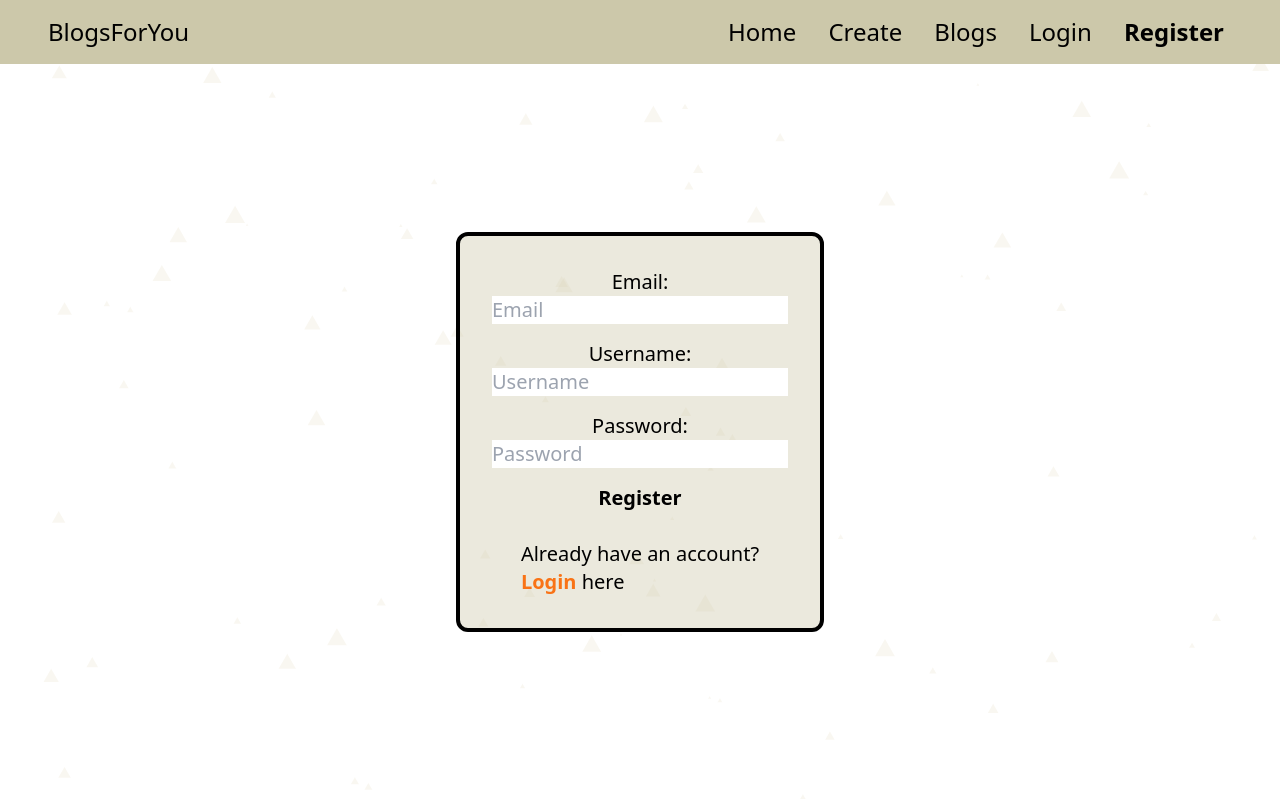
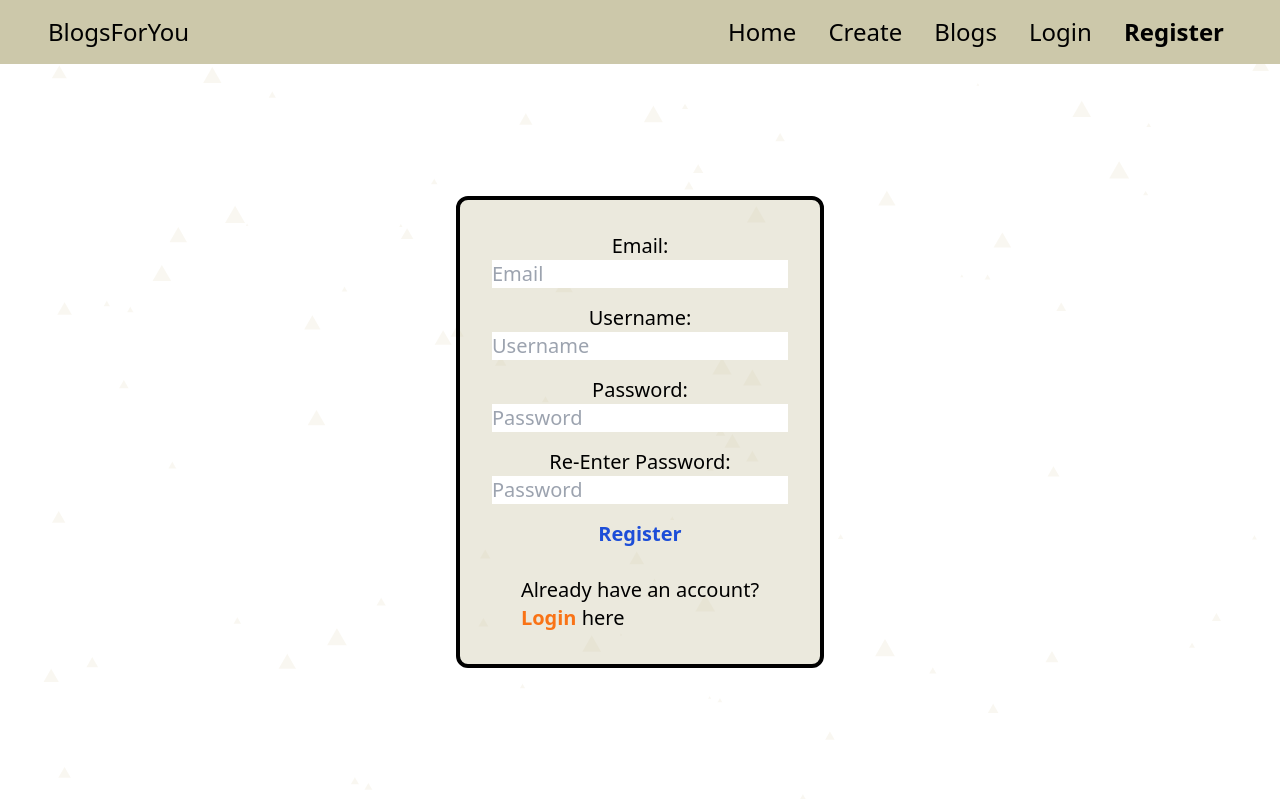
Before and after one commit to alimoid14/BlogsForYou-frontend, a Next.js app: page /register in a window 1280 px wide. Shown: the top 800 px of the page. Built offline with nearby package versions, Linux system fonts and the light colour scheme; no server answers.

Commit message:
Password validation

```diff
--- a/app/login/page.tsx
+++ b/app/login/page.tsx
@@ -131,7 +131,10 @@ export default function LoginPage() {
             }}
           />
 
-          <button onClick={handleSubmit} className="mt-4 font-extrabold">
+          <button
+            onClick={handleSubmit}
+            className="mt-4 font-extrabold text-blue-700"
+          >
             Login
           </button>
 
--- a/app/register/page.tsx
+++ b/app/register/page.tsx
@@ -7,6 +7,7 @@ export default function RegistrationPage() {
   const [email, setEmail] = useState("");
   const [username, setUserName] = useState("");
   const [password, setPass] = useState("");
+  const [passCheck, setPassCheck] = useState("");
   const [usernameCheck, setCheckData] = useState("");
   const [emailCheck, setEmailCheckData] = useState("");
 
@@ -47,6 +48,11 @@ export default function RegistrationPage() {
       return;
     }
 
+    if (password !== passCheck) {
+      alert("Passwords do not match!");
+      return;
+    }
+
     await Axios.post("https://blogsserver.onrender.com/register", {
       email,
       username,
@@ -58,6 +64,7 @@ export default function RegistrationPage() {
         setUserName("");
         setPass("");
         setEmail("");
+        setPassCheck("");
       })
       .catch((error) => {
         if (error.response) {
@@ -142,8 +149,27 @@ export default function RegistrationPage() {
           }}
         />
 
+        <label className="mt-4" htmlFor="password">
+          Re-Enter Password:
+        </label>
+        <input
+          type="password"
+          id="passCheck"
+          name="passCheck"
+          value={password}
+          placeholder="Password"
+          required
+          className="text-black"
+          onChange={(e) => {
+            setPassCheck(e.currentTarget.value);
+          }}
+        />
+
         {emailCheck === "" && usernameCheck === "" ? (
-          <button className="mt-4 font-extrabold" onClick={handleSubmit}>
+          <button
+            className="mt-4 font-extrabold text-blue-700"
+            onClick={handleSubmit}
+          >
             Register
           </button>
         ) : (
```
